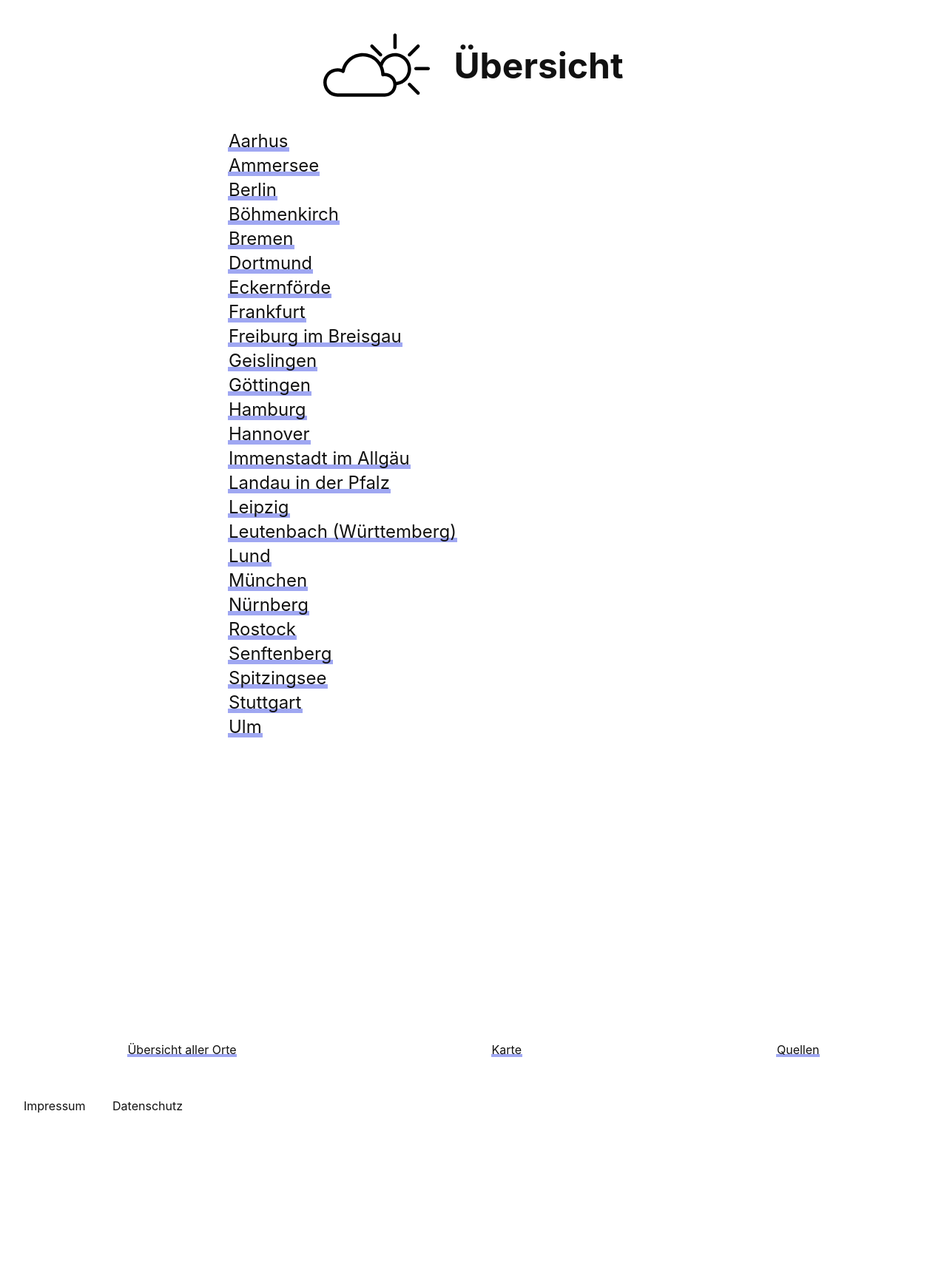
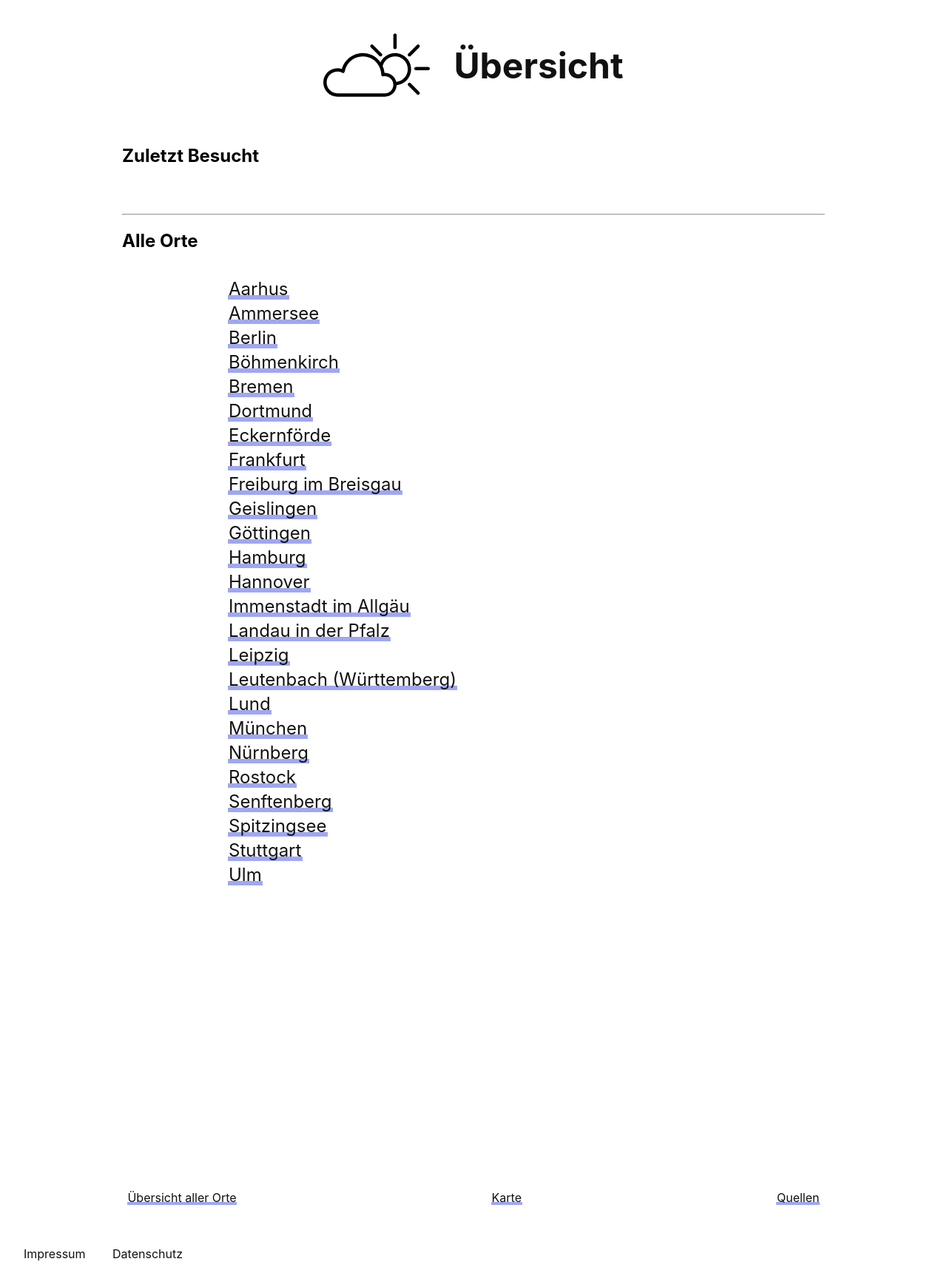
Before and after one commit to app-5ls-de/wetter, a Jekyll site: the page built from index.html, in a window 1280 px wide. Shown: the whole page at 74% size. Built offline with Jekyll 4.4.1, drawn with Linux system fonts in a browser that asks for light colours; before the commit the page ends 1521 px from its top, so only the background shows below that.

Commit message:
Add list of last visited

```diff
--- a/index.html
+++ b/index.html
@@ -3,9 +3,34 @@
 title: Übersicht
 ---
 
+<h2>Zuletzt Besucht</h2>
+<div class="liste" id="lastvisited-liste">
+</div>
+
+<hr>
+
+<h2>Alle Orte</h2>
 <div class="liste">
     {%- for location in site.locations -%}
     <a href="{{location.url}}" id="{{location.url | slugify}}">{{location.location}}</a>
     <br>
     {%- endfor -%}
 </div>
+
+<script>
+    let lastvisited = localStorage.getItem("lastvisited") || "";
+    lastvisited = lastvisited.split("\n")
+
+    let lastvisited_liste_div = document.getElementById("lastvisited-liste")
+
+    lastvisited.forEach(element => {
+        lastvisited_liste_div.appendChild(document.createElement("br"));
+
+        let lastvisited_liste_a = document.createElement("a");
+        lastvisited_liste_a.href = "/"+element;
+        lastvisited_liste_div.appendChild(lastvisited_liste_a);
+
+        let element_reference = document.getElementById(element)
+        lastvisited_liste_a.innerText = element_reference.innerText;
+    });
+</script>
--- a/style.css
+++ b/style.css
@@ -61,6 +61,7 @@
     padding-right: 1rem;
     min-width: max-content;
     padding-bottom: 10rem;
+    padding-top: 1rem;
 }
 
 .liste > a {
@@ -75,11 +76,12 @@
     padding-bottom: 1em;
 }
 
-hr {
-    margin-top: 3rem;
+.liste#lastvisited-liste {
+    padding-bottom: 1rem;
 }
 
 hr.divider {
+    margin-top: 3rem;
     margin: 15vh 0;
 }
 
```
